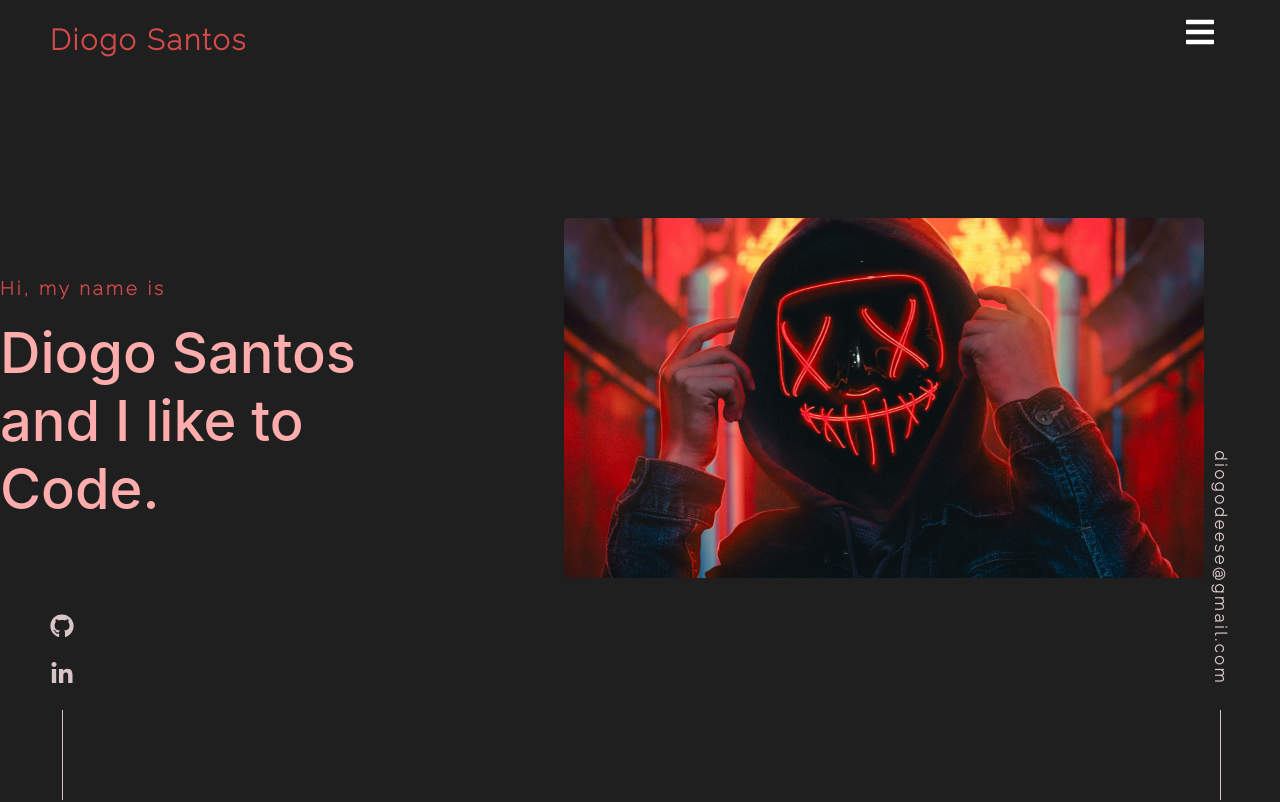
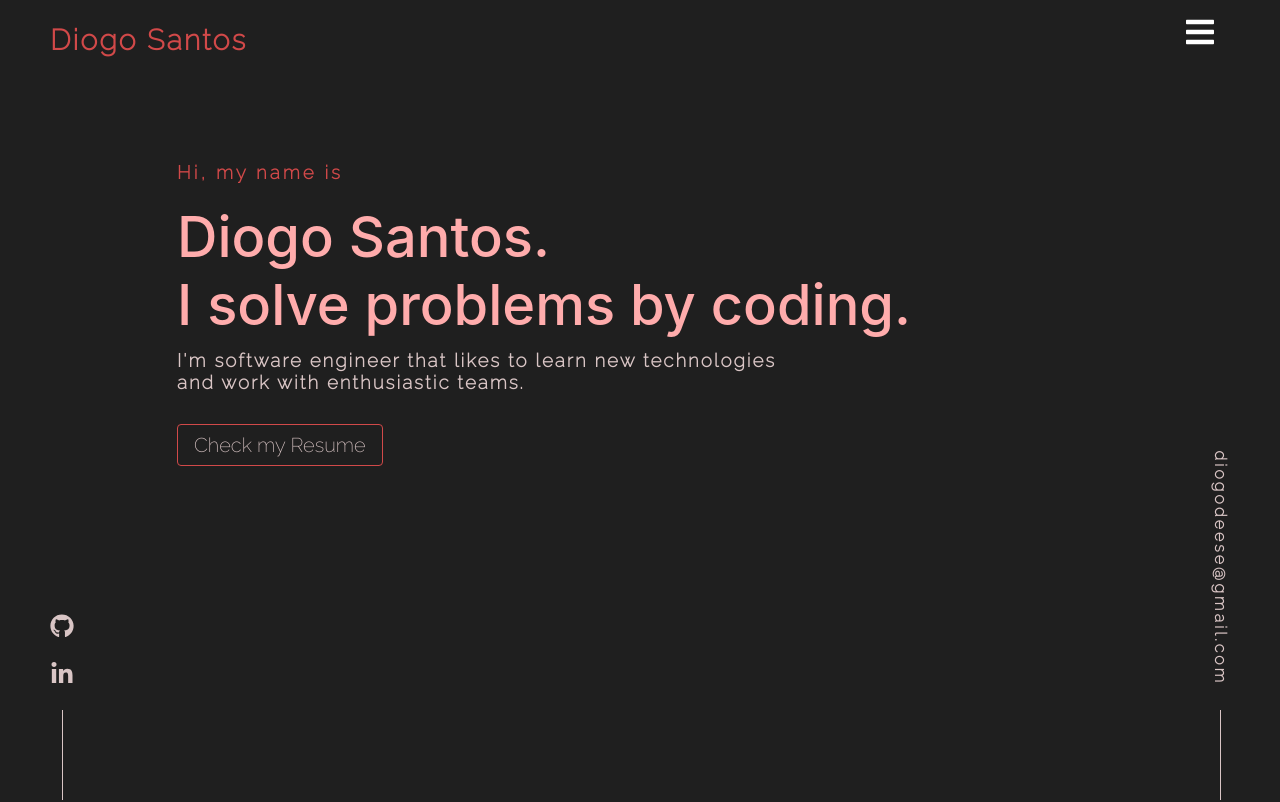
Before and after one commit to diogodeese/Portfolio, a React (Create React App) app: page / in a window 1280 px wide. Shown: the top 802 px of the page. Built offline with nearby package versions, Linux system fonts and the light colour scheme.

Commit message:
Changed Presentation

```diff
--- a/src/components/Presentation/Presentation.js
+++ b/src/components/Presentation/Presentation.js
@@ -1,27 +1,29 @@
 import React from "react";
 import useWindowDimensions from "../WindowDimensions";
 import "./Presentation.css";
-import img from "../../assets/image.jpg";
 
 export default function Presentation() {
   const { height } = useWindowDimensions();
 
   return (
     <div id="home" className="Presentation" style={{ height: height }}>
-      <div className="Presentation-leftside">
+      <div className="Presentation-container">
         <h3 className="Presentation-before-title">Hi, my name is</h3>
         <h1 className="Presentation-title">
-          Diogo Santos
-          <br />
-          and I like to Code.
+          Diogo Santos.
+          <br />I solve problems by coding.
         </h1>
-      </div>
-      <div className="Presentation-rightside">
-        <img
-          src={img}
-          alt="My Beautiful Face"
-          style={{ width: 640, height: 360, margin: 100, borderRadius: 5 }}
-        />
+        <h3 className="Presentation-under-title">
+          I'm software engineer that likes to learn new technologies
+          <br /> and work with enthusiastic teams.
+        </h3>
+        <a
+          className="Presentation-download-button"
+          href="/images/myw3schoolsimage.jpg"
+          download
+        >
+          Check my Resume
+        </a>
       </div>
     </div>
   );
```
